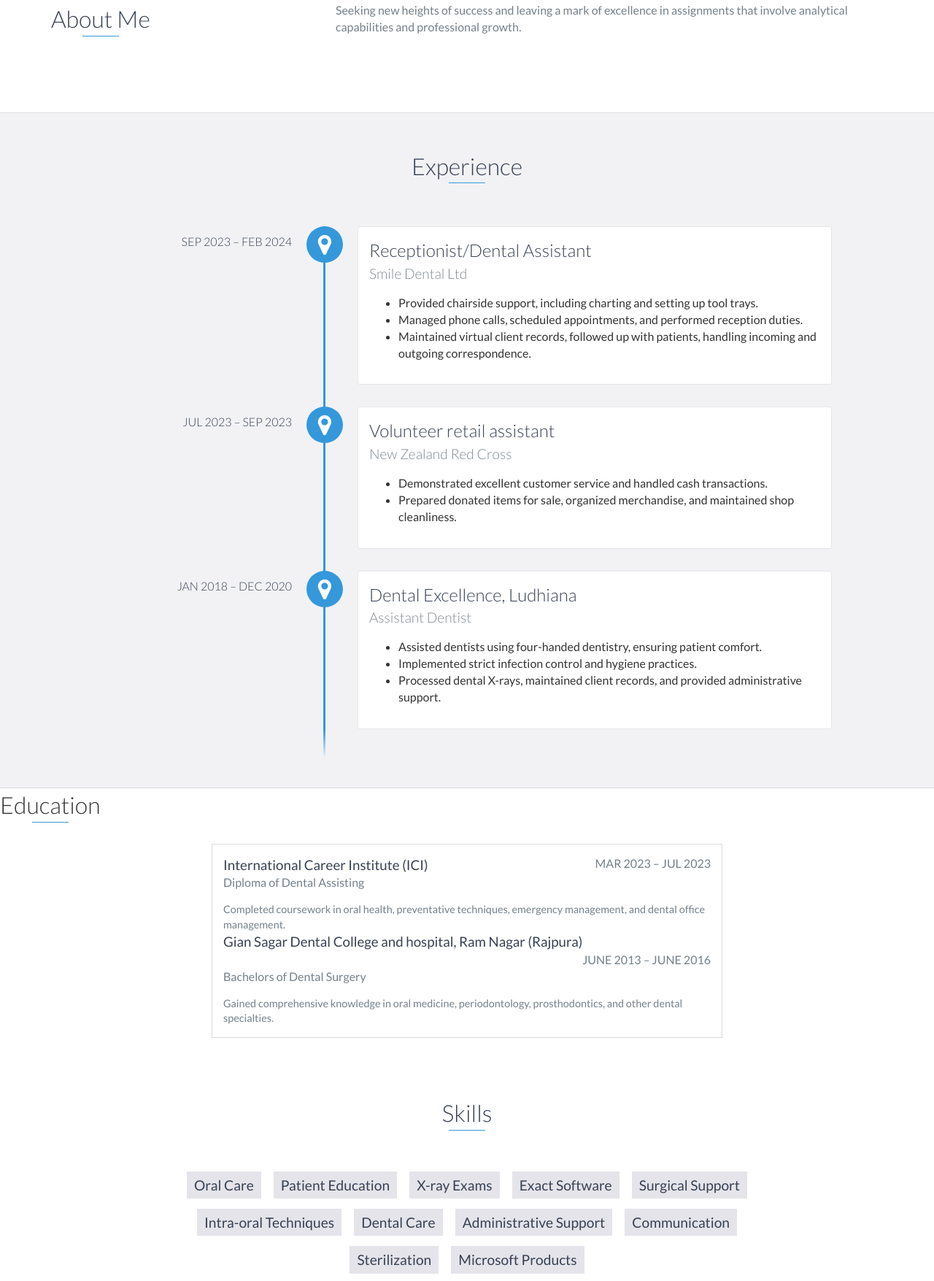
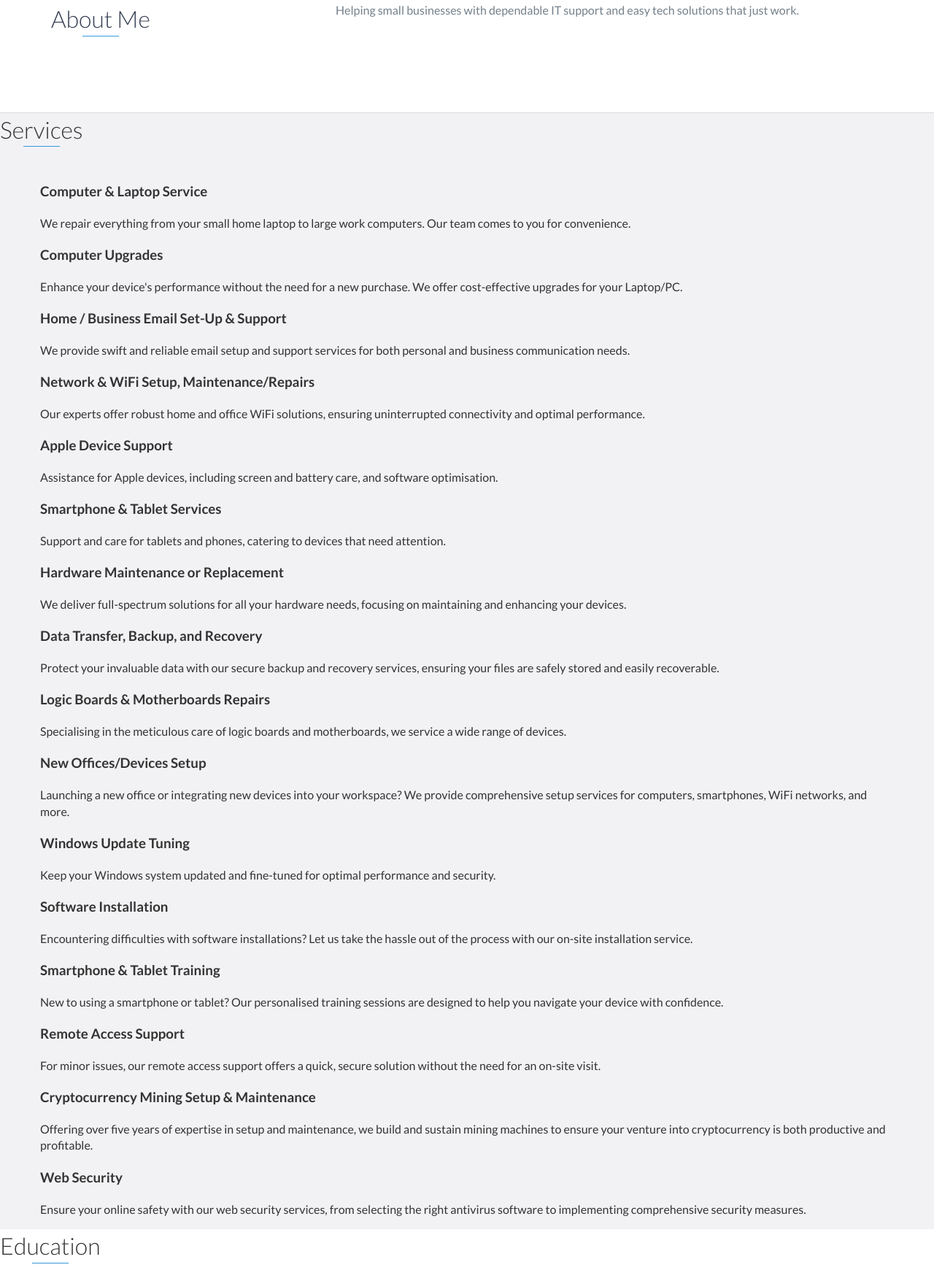
Before and after one commit to vinsonittech/vinsontech, a website: page index.html in a window 1280 px wide. Shown: the part 872-2627 px from the top of the page at 73% size. Drawn offline with nearby package versions, Linux system fonts and the light colour scheme.

Commit message:
Update index.html

```diff
--- a/index.html
+++ b/index.html
@@ -65,7 +65,7 @@
                 </div>
                 <div class="col-md-8">
                     <p>
-                        Seeking new heights of success and leaving a mark of excellence in assignments that involve analytical capabilities and professional growth.
+                        Helping small businesses with dependable IT support and easy tech solutions that just work.
                     </p>
                 </div>
             </div>
@@ -73,44 +73,96 @@
     </div>
     <!-- End #about -->
 
-    <div id="experience" class="background-alt">
-        <h2 class="heading">Experience</h2>
-        <div id="experience-timeline">
-            <div data-date="SEP 2023 – FEB 2024">
-                <h3>Receptionist/Dental Assistant</h3>
-                <h4>Smile Dental Ltd</h4>
-                <ul>
-                     <li>Provided chairside support, including charting and setting up tool trays.</li>
-                     <li>Managed phone calls, scheduled appointments, and performed reception duties.</li>
-                     <li>Maintained virtual client records, followed up with patients, handling incoming and outgoing correspondence.</li>
+<div id="services" class="background-alt">
+  <h2 class="heading">Services</h2>
+  <div class="container">
+    <div class="row">
 
-                </ul>
-            </div>
+      <div class="service-item">
+        <h3>Computer & Laptop Service</h3>
+        <p>We repair everything from your small home laptop to large work computers. Our team comes to you for convenience.</p>
+      </div>
 
-            <div data-date="JUL 2023 – SEP 2023">
-                <h3>Volunteer retail assistant</h3>
-                <h4>New Zealand Red Cross</h4>
-                <ul>
-                      <li>Demonstrated excellent customer service and handled cash transactions.</li>
-                      <li>Prepared donated items for sale, organized merchandise, and maintained shop cleanliness.</li>
+      <div class="service-item">
+        <h3>Computer Upgrades</h3>
+        <p>Enhance your device's performance without the need for a new purchase. We offer cost-effective upgrades for your Laptop/PC.</p>
+      </div>
 
-		</ul>
-            </div>
+      <div class="service-item">
+        <h3>Home / Business Email Set-Up & Support</h3>
+        <p>We provide swift and reliable email setup and support services for both personal and business communication needs.</p>
+      </div>
 
-		<div data-date="JAN 2018 – DEC 2020">
-                <h3>Dental Excellence, Ludhiana</h3>
-                <h4>Assistant Dentist </h4>
-                <ul>
-                      <li>Assisted dentists using four-handed dentistry, ensuring patient comfort.</li>
-                      <li>Implemented strict infection control and hygiene practices.</li>
-                      <li>Processed dental X-rays, maintained client records, and provided administrative support.</li>
+      <div class="service-item">
+        <h3>Network & WiFi Setup, Maintenance/Repairs</h3>
+        <p>Our experts offer robust home and office WiFi solutions, ensuring uninterrupted connectivity and optimal performance.</p>
+      </div>
 
-                </ul>
-            </div>
+      <div class="service-item">
+        <h3>Apple Device Support</h3>
+        <p>Assistance for Apple devices, including screen and battery care, and software optimisation.</p>
+      </div>
 
-        </div>
+      <div class="service-item">
+        <h3>Smartphone & Tablet Services</h3>
+        <p>Support and care for tablets and phones, catering to devices that need attention.</p>
+      </div>
+
+      <div class="service-item">
+        <h3>Hardware Maintenance or Replacement</h3>
+        <p>We deliver full-spectrum solutions for all your hardware needs, focusing on maintaining and enhancing your devices.</p>
+      </div>
+
+      <div class="service-item">
+        <h3>Data Transfer, Backup, and Recovery</h3>
+        <p>Protect your invaluable data with our secure backup and recovery services, ensuring your files are safely stored and easily recoverable.</p>
+      </div>
+
+      <div class="service-item">
+        <h3>Logic Boards & Motherboards Repairs</h3>
+        <p>Specialising in the meticulous care of logic boards and motherboards, we service a wide range of devices.</p>
+      </div>
+
+      <div class="service-item">
+        <h3>New Offices/Devices Setup</h3>
+        <p>Launching a new office or integrating new devices into your workspace? We provide comprehensive setup services for computers, smartphones, WiFi networks, and more.</p>
+      </div>
+
+      <div class="service-item">
+        <h3>Windows Update Tuning</h3>
+        <p>Keep your Windows system updated and fine-tuned for optimal performance and security.</p>
+      </div>
+
+      <div class="service-item">
+        <h3>Software Installation</h3>
+        <p>Encountering difficulties with software installations? Let us take the hassle out of the process with our on-site installation service.</p>
+      </div>
+
+      <div class="service-item">
+        <h3>Smartphone & Tablet Training</h3>
+        <p>New to using a smartphone or tablet? Our personalised training sessions are designed to help you navigate your device with confidence.</p>
+      </div>
+
+      <div class="service-item">
+        <h3>Remote Access Support</h3>
+        <p>For minor issues, our remote access support offers a quick, secure solution without the need for an on-site visit.</p>
+      </div>
+
+      <div class="service-item">
+        <h3>Cryptocurrency Mining Setup & Maintenance</h3>
+        <p>Offering over five years of expertise in setup and maintenance, we build and sustain mining machines to ensure your venture into cryptocurrency is both productive and profitable.</p>
+      </div>
+
+      <div class="service-item">
+        <h3>Web Security</h3>
+        <p>Ensure your online safety with our web security services, from selecting the right antivirus software to implementing comprehensive security measures.</p>
+      </div>
+
     </div>
-    <!-- End #experience -->
+  </div>
+</div>
+<!-- End #services -->
+
 
     <div id="Services">
         <h2 class="heading">Education</h2>
```
